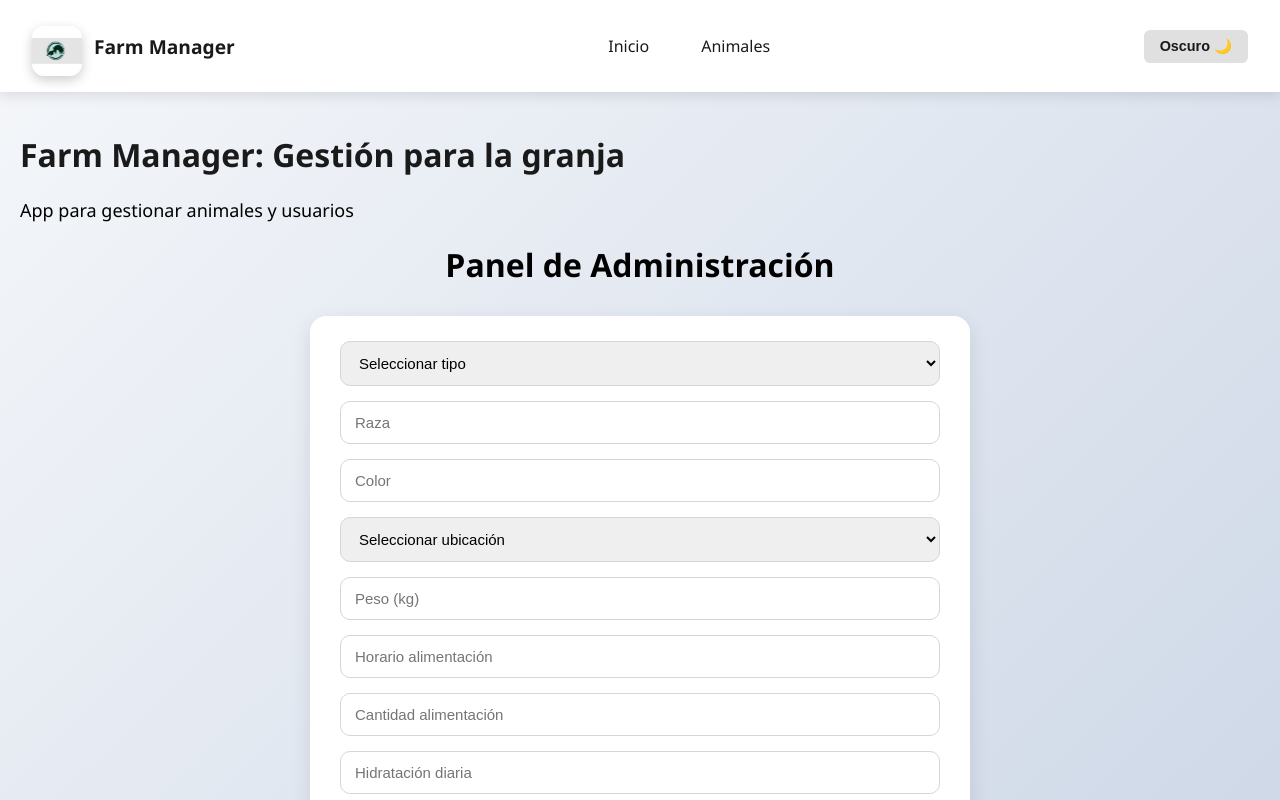
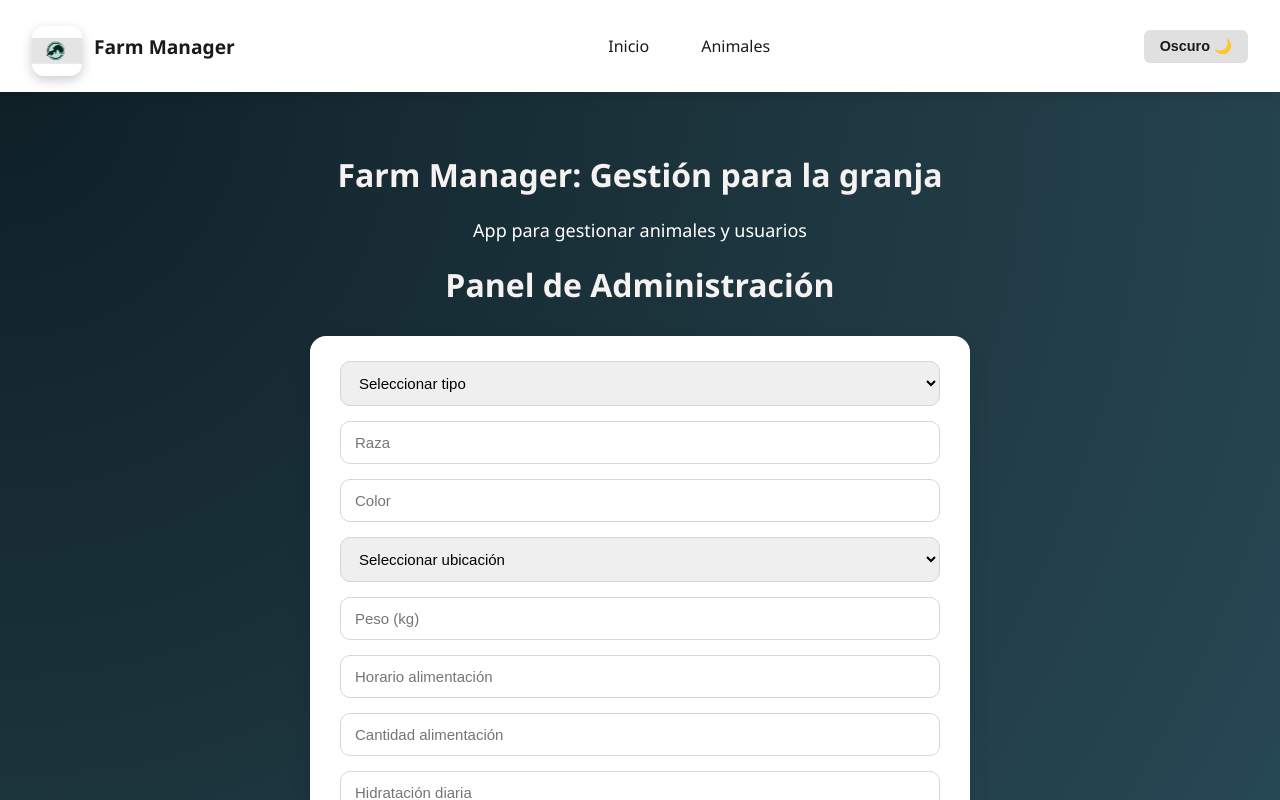
Before and after one commit to Javier348solis/Granja, a React (Create React App) app: page / in a window 1280 px wide. Shown: the top 800 px of the page. Built offline with nearby package versions, Linux system fonts and the light colour scheme; sample sign-in values are in the browser's storage.

Commit message:
Co-authored-by: Naomy Sandí Quirós <Naomy25sandi@users.noreply.github.com> Se hizo un cmabio de css para que el css global no afectara a las cards ni a las letras del componente saludo

```diff
--- a/src/Styles/Animals.css
+++ b/src/Styles/Animals.css
@@ -36,6 +36,7 @@
   box-shadow: 0 10px 30px rgba(0, 0, 0, 0.1);
   padding: 20px;
   width: 300px;
+  overflow: visible; /* 🔹 evita cortar listas */
 }
 
 .carousel-card.active {
--- a/src/Styles/FichaAnimal.css
+++ b/src/Styles/FichaAnimal.css
@@ -45,27 +45,39 @@
 }
 
 .ficha-body ul {
+  list-style: disc;
   padding-left: 20px;
   margin: 8px 0;
+  color: #f6f2f2; /* 🔹 fuerza color texto */
+}
+
+.ficha-body ul li {
+  background: rgba(255, 255, 255, 0.1);
+  padding: 6px 10px;
+  border-radius: 6px;
+  margin-bottom: 5px;
+  font-size: 0.95rem;
+  color: #fff; /* 🔹 fuerza color texto */
 }
 
 /* 🔥 Fix para que se vean inputs y textareas */
 .ficha-body input,
 .ficha-body textarea {
+  all: unset;
   width: 100%;
   padding: 6px 10px;
   margin-top: 5px;
   border: 1px solid rgba(255, 255, 255, 0.4);
   border-radius: 6px;
   background-color: rgba(0, 0, 0, 0.2);
-  color: #fff;
+  color: #fff !important;
   font-size: 0.95rem;
-  resize: none;
+  display: block;
 }
 
 .ficha-body input::placeholder,
 .ficha-body textarea::placeholder {
-  color: rgba(255, 255, 255, 0.7);
+  color: rgba(255, 255, 255, 0.7) !important;
 }
 
 .ficha-body input:focus,
--- /dev/null
+++ b/src/Styles/Home.css
@@ -0,0 +1,10 @@
+.home-container {
+  background: radial-gradient(circle at top left, #0f2027, #203a43, #2c5364);
+  min-height: 100vh;
+  padding: 40px 20px;
+}
+.home-container h1,
+.home-container h2,
+.home-container p {
+  color: #f6f2f2;
+}
--- a/src/components/Saludo/index.jsx
+++ b/src/components/Saludo/index.jsx
@@ -3,8 +3,8 @@ import React from 'react'
 const index = () => {
   return (
     <div>
-      <h1>Farm Manager: Gestión para la granja</h1>
-      <p style={{fontSize: '18px', color: 'black'}}>App para gestionar animales y usuarios</p>
+      <h1 style={{display:"flex", justifyContent:"center"}}>Farm Manager: Gestión para la granja</h1>
+      <p style={{fontSize: '18px', color: 'white', display:"flex", justifyContent:"center"}}>App para gestionar animales y usuarios</p>
     </div>
   )
 }
--- a/src/containers/Home/index.jsx
+++ b/src/containers/Home/index.jsx
@@ -3,6 +3,7 @@ import FormularioAgregarAnimal from "../../components/FormularioAgregarAnimal/in
 import FormEditar from "../../components/FormEditar/index"; // para edición
 import data from "../../components/json/animales.json";
 import Saludo from "../../components/Saludo";
+import '../../Styles/Home.css'
 
 const Home = () => {
   // Cargar primero desde localStorage o usar el JSON si no hay nada guardado
@@ -21,10 +22,9 @@ const Home = () => {
   }, [animals]);
 
   return (
-    <div style={{ padding: "20px" }}>
+    <div className="home-container">
   <Saludo/>
-      <h1 style={{color:"black", display:"flex", justifyContent:"center"}}>Panel de Administración</h1>
-
+  <h1 style={{ display:"flex", justifyContent:"center" }}>Panel de Administración</h1>
 
   {/* Formulario para agregar un animal */}
   <FormularioAgregarAnimal setAnimals={setAnimals} />
```
Also changed, not shown: 1 other file (tests, documents, lock files or other folders). Lines whose indentation alone changed are shown as unchanged.
